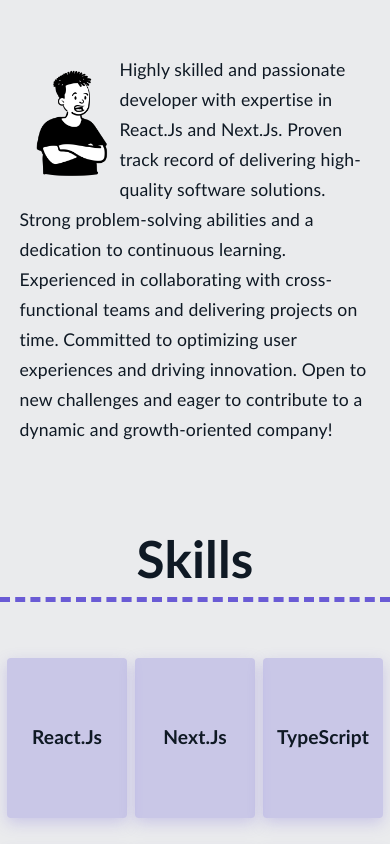
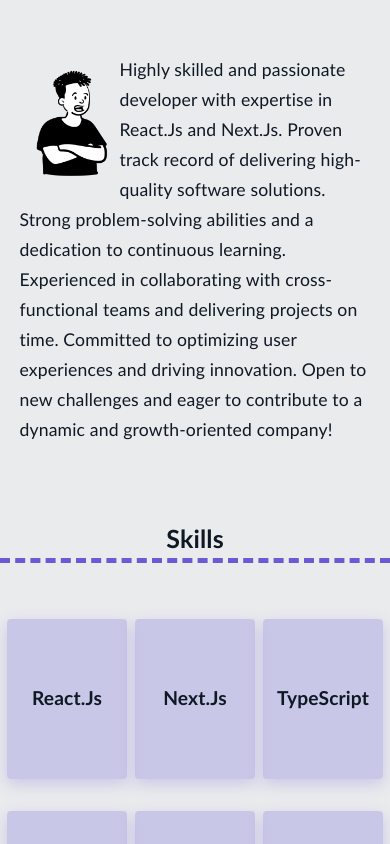
Before and after one commit to sina-olfati/sina-olfati-site, a React (Create React App) app: page /sina-olfati-site/resume in a window 390 px wide. Shown: the top 844 px of the page. Built offline with nearby package versions, Linux system fonts and the light colour scheme; a web font is replaced by a local one.

Commit message:
improved titles' text's styles

```diff
--- a/src/components/resume/Work.css
+++ b/src/components/resume/Work.css
@@ -31,7 +31,7 @@
 .work-work h1 {
     /* color: rgb(84, 84, 84); */
     color: var(--mui-palette-info-light);
-    font-size: 3rem;
+    font-size: 50px;
     margin: 0 0 20px 0;
 }
 
@@ -174,7 +174,7 @@
         margin: 50px 0;
     }
     .work-work h1 {
-        font-size: 2.2rem;
+        font-size: 35px;
     }
     .work-work-one h2 {
         font-size: 1.5rem;
@@ -199,3 +199,18 @@
         right: 15px;
     }
 }
+
+@media only screen and (max-width: 420px) {
+    .work-items{
+        width: 95%;
+        margin: 50px 0;
+    }
+    .work-work h1 {
+        font-size: 25px;
+    }
+    .work-work svg {
+        transform: scale(0.8);
+        position: relative;
+        top: 10px !important;
+    }
+}
--- a/src/components/resume/skills/Skills.css
+++ b/src/components/resume/skills/Skills.css
@@ -18,7 +18,7 @@
     /* color: white; */
     color: var(--mui-palette-info-main);
     font-weight: 600;
-    font-size: 5rem;
+    font-size: 50px;
     margin: 60px;
     border-bottom: dashed var(--mui-palette-primary-main) 5px;
 }
@@ -38,7 +38,7 @@
 
 @media only screen and (max-width: 860px) {
     .skills-sub-container h1 {
-        font-size: 4rem;
+        font-size: 40px;
         margin: 40px 0;
     }
 }
@@ -48,7 +48,7 @@
         width: 100%;
     }
     .skills-sub-container h1 {
-        font-size: 3.2rem;
+        font-size: 35px;
         width: 100%;
         margin: 20px 0 0 0;
         text-align: center;
@@ -65,3 +65,8 @@
         margin: 40px 0;
     }
 }
+@media only screen and (max-width: 420px) {
+    .skills-sub-container h1 {
+        font-size: 25px;
+    }
+}
--- a/src/index.css
+++ b/src/index.css
@@ -1,3 +1,6 @@
+/* titles font size should be 50px(full), 35px(window under
+700px) and 25px(window under 420px) */
+
 body {
   margin: 0;
   padding: 0;
```
